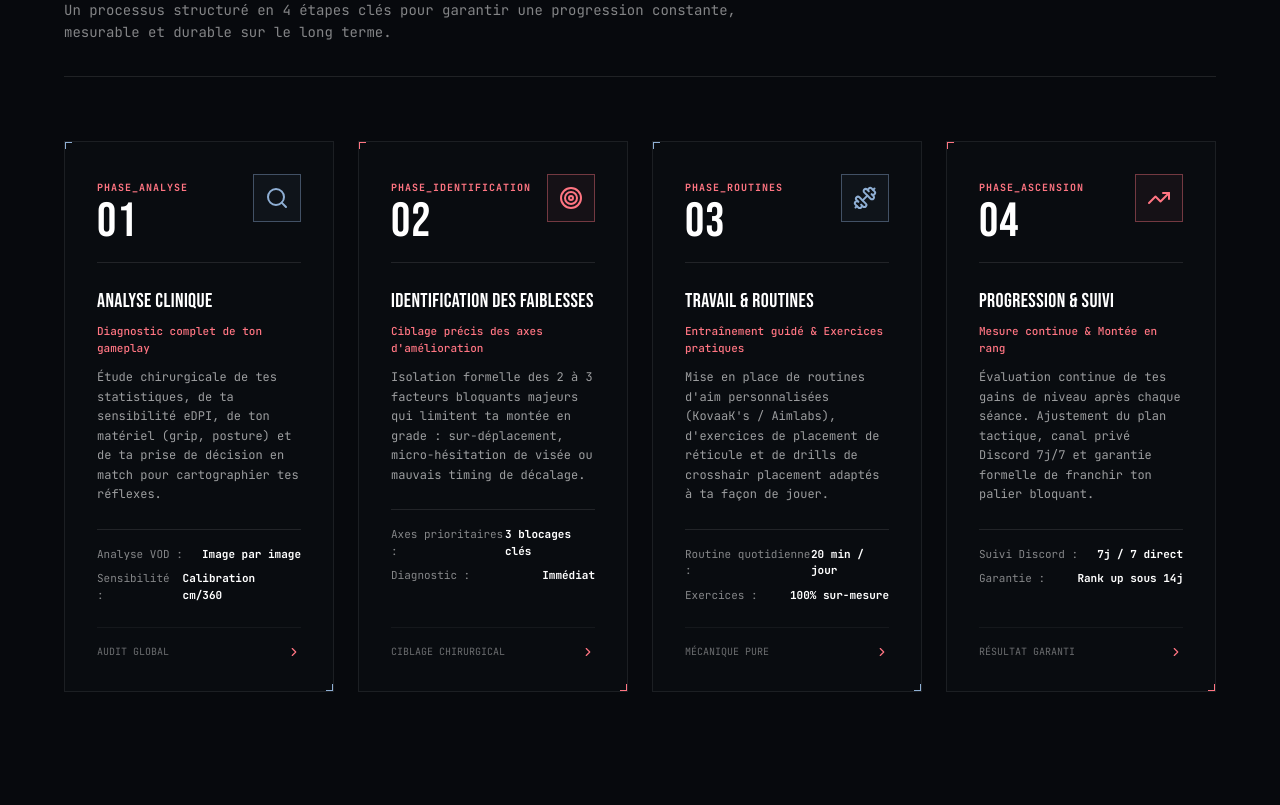
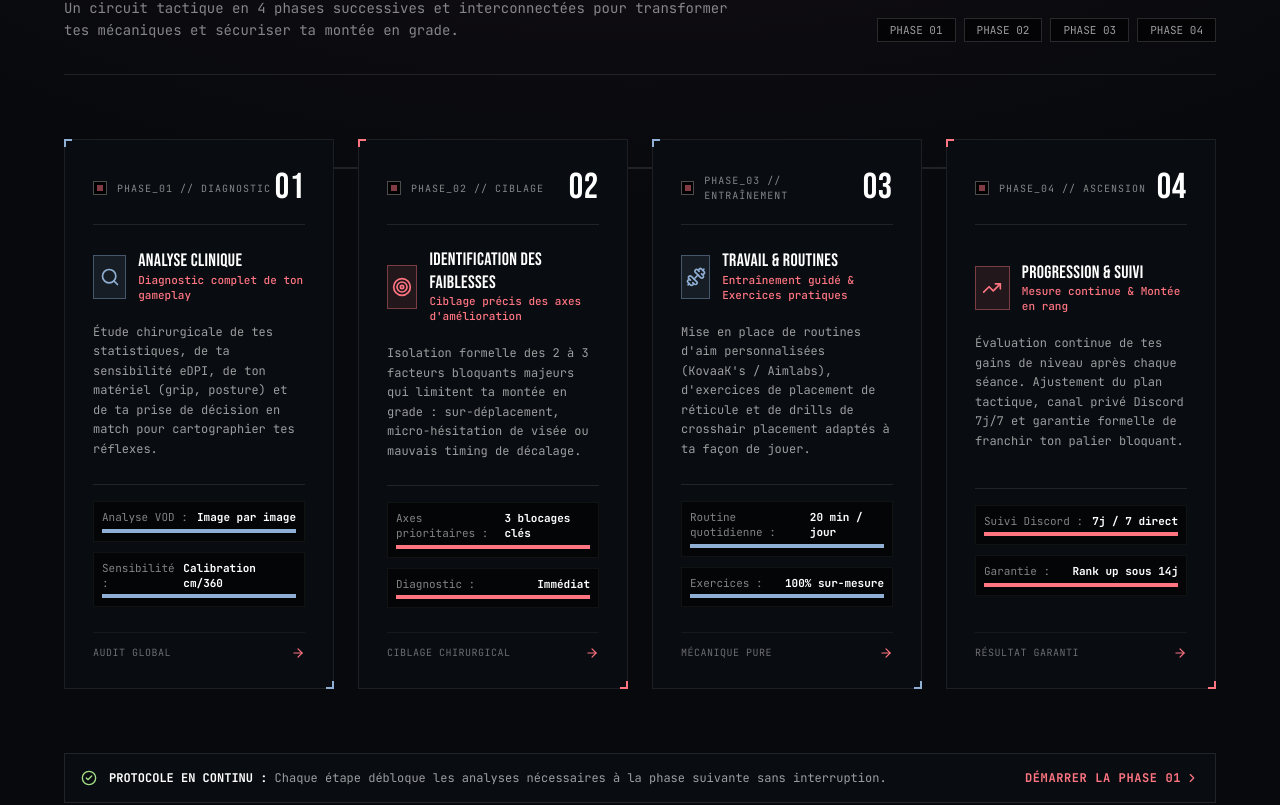
Before and after one commit to Smith9411/poulpy-coaching, a Next.js app: page / in a window 1280 px wide. Shown: the part 6435-7240 px from the top of the page. Built offline with nearby package versions, Linux system fonts and the light colour scheme; no server answers.

Commit message:
feat(methodology): implement Option 1 - Timeline Circuit animation with energy pulse and connected nodes

```diff
--- a/components/Methodology.tsx
+++ b/components/Methodology.tsx
@@ -1,16 +1,18 @@
 "use client";
 
-import React from "react";
-import { Search, Target, Dumbbell, TrendingUp, ChevronRight } from "lucide-react";
+import React, { useState } from "react";
+import { motion } from "framer-motion";
+import { Search, Target, Dumbbell, TrendingUp, ChevronRight, Zap, Activity, ArrowRight, CheckCircle2 } from "lucide-react";
 import DecryptedText from "./DecryptedText";
 import CornerBrackets from "./CornerBrackets";
 
+export default function Methodology() {
+  const [activeStep, setActiveStep] = useState<number | null>(null);
 
-export default function Methodology() {
   const steps = [
     {
       num: "01",
-      code: "PHASE_ANALYSE",
+      code: "PHASE_01 // DIAGNOSTIC",
       icon: Search,
       title: "ANALYSE CLINIQUE",
       subtitle: "Diagnostic complet de ton gameplay",
@@ -22,10 +24,11 @@ export default function Methodology() {
       ],
       tag: "AUDIT GLOBAL",
       accent: "laser",
+      color: "#8FAFD4",
     },
     {
       num: "02",
-      code: "PHASE_IDENTIFICATION",
+      code: "PHASE_02 // CIBLAGE",
       icon: Target,
       title: "IDENTIFICATION DES FAIBLESSES",
       subtitle: "Ciblage précis des axes d'amélioration",
@@ -37,10 +40,11 @@ export default function Methodology() {
       ],
       tag: "CIBLAGE CHIRURGICAL",
       accent: "acid",
+      color: "#FF7582",
     },
     {
       num: "03",
-      code: "PHASE_ROUTINES",
+      code: "PHASE_03 // ENTRAÎNEMENT",
       icon: Dumbbell,
       title: "TRAVAIL & ROUTINES",
       subtitle: "Entraînement guidé & Exercices pratiques",
@@ -52,10 +56,11 @@ export default function Methodology() {
       ],
       tag: "MÉCANIQUE PURE",
       accent: "laser",
+      color: "#8FAFD4",
     },
     {
       num: "04",
-      code: "PHASE_ASCENSION",
+      code: "PHASE_04 // ASCENSION",
       icon: TrendingUp,
       title: "PROGRESSION & SUIVI",
       subtitle: "Mesure continue & Montée en rang",
@@ -67,95 +72,208 @@ export default function Methodology() {
       ],
       tag: "RÉSULTAT GARANTI",
       accent: "acid",
+      color: "#FF7582",
     },
   ];
 
   return (
-    <section id="methodology" className="py-32 px-6 sm:px-12 lg:px-16 bg-[#07090D] border-t border-[rgba(255,255,255,0.08)] font-mono">
-      <div className="max-w-7xl mx-auto space-y-16">
+    <section id="methodology" className="py-32 px-6 sm:px-12 lg:px-16 bg-[#07090D] border-t border-[rgba(255,255,255,0.08)] font-mono relative overflow-hidden">
+      {/* Background ambient grid flow */}
+      <div className="absolute inset-0 bg-[radial-gradient(ellipse_80%_40%_at_50%_0%,rgba(255,117,130,0.06),transparent)] pointer-events-none" />
+
+      <div className="max-w-7xl mx-auto space-y-16 relative z-10">
         {/* Section Header */}
         <div className="flex flex-col md:flex-row md:items-end justify-between gap-6 border-b border-white/10 pb-8">
           <div className="space-y-3">
+            <div className="flex items-center gap-3">
               <span className="data-badge data-badge-acid">
-              <DecryptedText text="PROCESSUS D'ACCOMPAGNEMENT // 04 PHASES" />
+                <DecryptedText text="OPTION 1 : TIMELINE CIRCUIT D'ARMEMENT" />
               </span>
+              <span className="text-xs text-white/40 font-mono flex items-center gap-1.5">
+                <Activity className="w-3.5 h-3.5 text-[#FF7582] animate-pulse" />
+                FLUX LINÉAIRE CONTINU
+              </span>
+            </div>
+
             <h2 className="text-4xl sm:text-6xl font-display text-white tracking-wider">
               UNE MÉTHODE. PAS DE <span className="text-[#FF7582]">RECETTE MAGIQUE.</span>
             </h2>
             <p className="text-xs sm:text-sm text-white/50 max-w-2xl leading-relaxed">
-              Un processus structuré en 4 étapes clés pour garantir une progression constante, mesurable et durable sur le long terme.
+              Un circuit tactique en 4 phases successives et interconnectées pour transformer tes mécaniques et sécuriser ta montée en grade.
             </p>
+          </div>
+
+          {/* Interactive Step Quick Tracker */}
+          <div className="hidden lg:flex items-center gap-2 text-xs">
+            {steps.map((s, i) => (
+              <button
+                key={s.num}
+                onClick={() => setActiveStep(activeStep === i ? null : i)}
+                className={`px-3 py-1 border transition-all cursor-pointer font-mono text-[11px] ${
+                  activeStep === i
+                    ? "border-[#FF7582] bg-[#FF7582] text-black font-bold shadow-[0_0_12px_rgba(255,117,130,0.4)]"
+                    : "border-white/15 bg-black/60 text-white/60 hover:text-white hover:border-white/30"
+                }`}
+              >
+                PHASE {s.num}
+              </button>
+            ))}
           </div>
         </div>
 
-        {/* 4 Steps Grid — Spacious & Stable */}
-        <div className="grid grid-cols-1 md:grid-cols-2 lg:grid-cols-4 gap-6">
-          {steps.map((step) => {
+        {/* ═══════════════════════════════════════════════════════════════
+            CIRCUIT D'ARMEMENT : TIMELINE AVEC LIGNE D'ÉNERGIE CONNECTÉE
+           ═══════════════════════════════════════════════════════════════ */}
+        <div className="relative">
+          {/* Ligne de faisceau continue sur Desktop */}
+          <div className="hidden lg:block absolute top-[28px] left-[5%] right-[5%] h-[2px] bg-white/10 z-0">
+            {/* Rayon d'impulsion énergétique en flux continu */}
+            <motion.div
+              animate={{
+                x: ["-100%", "200%"],
+                opacity: [0, 1, 1, 0],
+              }}
+              transition={{
+                repeat: Infinity,
+                duration: 3.5,
+                ease: "easeInOut",
+              }}
+              className="w-1/3 h-full bg-gradient-to-r from-transparent via-[#FF7582] to-transparent shadow-[0_0_15px_#FF7582]"
+            />
+          </div>
+
+          {/* Grille des 4 étapes */}
+          <div className="grid grid-cols-1 md:grid-cols-2 lg:grid-cols-4 gap-6 relative z-10">
+            {steps.map((step, index) => {
               const Icon = step.icon;
               const isAcid = step.accent === "acid";
+              const isHighlighted = activeStep === index;
+
               return (
-              <div
+                <motion.div
                   key={step.num}
+                  initial={{ opacity: 0, y: 30 }}
+                  whileInView={{ opacity: 1, y: 0 }}
+                  viewport={{ once: true, margin: "-50px" }}
+                  transition={{
+                    duration: 0.5,
+                    delay: index * 0.15,
+                    ease: [0.23, 1, 0.32, 1],
+                  }}
+                  onMouseEnter={() => setActiveStep(index)}
+                  onMouseLeave={() => setActiveStep(null)}
                   className={`group relative reticle-box ${
                     isAcid ? "" : "reticle-laser"
-                } p-8 flex flex-col justify-between space-y-6 bg-[#090c10] border border-white/10 transition-all duration-300 hover:border-[#FF7582]/60 overflow-hidden`}
+                  } p-7 flex flex-col justify-between space-y-6 bg-[#090c10] border transition-all duration-300 ${
+                    isHighlighted
+                      ? "border-[#FF7582] shadow-[0_0_35px_rgba(255,117,130,0.25)] -translate-y-2 bg-[#0d1017]"
+                      : "border-white/10 hover:border-[#FF7582]/60 hover:-translate-y-1"
+                  }`}
                 >
                   <CornerBrackets />
-                <div className="space-y-6 relative z-10">
-                  {/* Top Header */}
-                  <div className="flex items-start justify-between border-b border-white/10 pb-4">
-                    <div className="space-y-1">
-                      <span className="text-[10px] text-[#FF7582] font-bold tracking-widest uppercase">
+
+                  {/* Top Connector Node */}
+                  <div className="flex items-center justify-between pb-4 border-b border-white/10 relative">
+                    {/* Node Circle Indicator */}
+                    <div className="flex items-center gap-2.5">
+                      <div className={`w-3.5 h-3.5 rounded-none border flex items-center justify-center transition-all duration-300 ${
+                        isHighlighted
+                          ? "border-[#FF7582] bg-[#FF7582] shadow-[0_0_12px_#FF7582]"
+                          : "border-white/30 bg-black group-hover:border-[#FF7582]"
+                      }`}>
+                        <div className={`w-1.5 h-1.5 ${isHighlighted ? "bg-black" : "bg-[#FF7582] animate-pulse"}`} />
+                      </div>
+                      <span className="text-[10px] text-white/50 font-mono uppercase tracking-widest">
                         {step.code}
                       </span>
-                      <div className="glitch-text text-4xl sm:text-5xl font-display text-white">
+                    </div>
+
+                    {/* Step Big Number */}
+                    <div className="text-3xl sm:text-4xl font-display text-white group-hover:text-[#FF7582] transition-colors">
                       {step.num}
                     </div>
                   </div>
 
+                  {/* Icon & Title */}
+                  <div className="space-y-4">
+                    <div className="flex items-center gap-3">
                       <div
-                      className={`w-12 h-12 border flex items-center justify-center transition-transform duration-300 group-hover:scale-110 ${
+                        className={`w-11 h-11 border flex items-center justify-center transition-transform duration-300 group-hover:scale-110 ${
                           isAcid
-                          ? "border-[#FF7582]/40 text-[#FF7582] bg-[#FF7582]/5 group-hover:bg-[#FF7582]/20"
-                          : "border-[#8FAFD4]/40 text-[#8FAFD4] bg-[#8FAFD4]/5 group-hover:bg-[#8FAFD4]/20"
+                            ? "border-[#FF7582]/40 text-[#FF7582] bg-[#FF7582]/10 group-hover:bg-[#FF7582]/25"
+                            : "border-[#8FAFD4]/40 text-[#8FAFD4] bg-[#8FAFD4]/10 group-hover:bg-[#8FAFD4]/25"
                         }`}
                       >
-                      <Icon className="w-6 h-6" />
+                        <Icon className="w-5 h-5" />
+                      </div>
+                      <div>
+                        <h3 className="text-lg font-display text-white tracking-wider leading-tight">
+                          {step.title}
+                        </h3>
+                        <div className="text-[11px] text-[#FF7582] font-medium leading-snug">
+                          {step.subtitle}
+                        </div>
                       </div>
                     </div>
 
-                  {/* Title & Description */}
-                  <div className="space-y-2">
-                    <h3 className="text-xl font-display text-white tracking-wider">
-                      {step.title}
-                    </h3>
-                    <div className="text-[11px] text-[#FF7582] font-medium">
-                      {step.subtitle}
-                    </div>
                     <p className="text-xs text-white/60 leading-relaxed pt-1">
                       {step.description}
                     </p>
                   </div>
 
-                  {/* Metrics */}
-                  <div className="space-y-2 pt-4 border-t border-white/10 text-[11px]">
+                  {/* Metrics with Linear Circuit Bars */}
+                  <div className="space-y-2.5 pt-4 border-t border-white/10 text-xs">
                     {step.metrics.map((m, idx) => (
-                      <div key={idx} className="flex items-center justify-between text-white/50">
-                        <span>{m.label} :</span>
+                      <div key={idx} className="p-2 bg-black/60 border border-white/5 space-y-1">
+                        <div className="flex items-center justify-between text-[11px]">
+                          <span className="text-white/50">{m.label} :</span>
                           <strong className="text-white font-mono">{m.val}</strong>
+                        </div>
+                        {/* Technical mini progress line */}
+                        <div className="w-full h-1 bg-white/5 overflow-hidden">
+                          <motion.div
+                            initial={{ width: 0 }}
+                            whileInView={{ width: "100%" }}
+                            viewport={{ once: true }}
+                            transition={{ duration: 0.8, delay: index * 0.2 + idx * 0.1 }}
+                            className={`h-full ${isAcid ? "bg-[#FF7582]" : "bg-[#8FAFD4]"}`}
+                          />
+                        </div>
                       </div>
                     ))}
                   </div>
+
+                  {/* Footer Connection Arrow */}
+                  <div className="pt-3 border-t border-white/5 flex items-center justify-between text-[10px] text-white/40 group-hover:text-white transition-colors relative z-10">
+                    <span className="tracking-wider">{step.tag}</span>
+                    <div className="flex items-center gap-1 text-[#FF7582] font-bold">
+                      <span className="text-[9px] uppercase tracking-widest opacity-0 group-hover:opacity-100 transition-opacity">
+                        ACTIF
+                      </span>
+                      <ArrowRight className="w-3.5 h-3.5 transition-transform duration-200 group-hover:translate-x-1" />
+                    </div>
+                  </div>
+                </motion.div>
+              );
+            })}
+          </div>
         </div>
 
-                {/* Footer Tag */}
-                <div className="pt-4 border-t border-white/5 flex items-center justify-between text-[10px] text-white/40 group-hover:text-white transition-colors relative z-10">
-                  <span>{step.tag}</span>
-                  <ChevronRight className="w-3.5 h-3.5 text-[#FF7582] transition-transform duration-200 group-hover:translate-x-1" />
+        {/* Bottom Flow Summary Banner */}
+        <div className="p-4 bg-[#090c10] border border-white/10 flex flex-col sm:flex-row items-center justify-between gap-4 text-xs text-white/60">
+          <div className="flex items-center gap-3">
+            <CheckCircle2 className="w-4 h-4 text-[#A4DE87] shrink-0" />
+            <span>
+              <strong className="text-white">PROTOCOLE EN CONTINU :</strong> Chaque étape débloque les analyses nécessaires à la phase suivante sans interruption.
+            </span>
           </div>
-              </div>
-            );
-          })}
+          <a
+            href="#booking"
+            className="text-xs text-[#FF7582] hover:text-white font-bold uppercase tracking-wider flex items-center gap-1 shrink-0 transition-colors"
+          >
+            <span>DÉMARRER LA PHASE 01</span>
+            <ChevronRight className="w-3.5 h-3.5" />
+          </a>
         </div>
       </div>
     </section>
```
Lines whose indentation alone changed are shown as unchanged.
